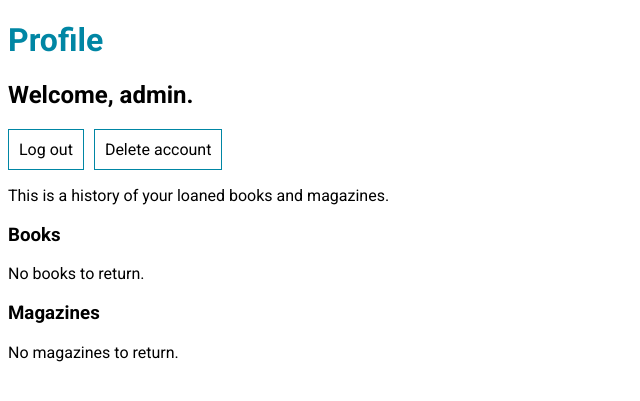
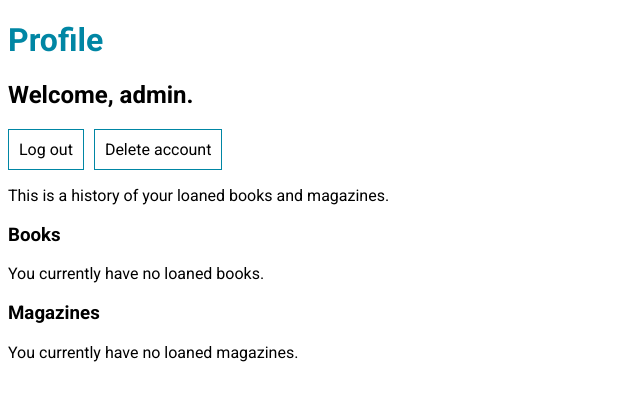
Before and after one commit to tirilg/django-library-system, a Django app: page /user/profile/ in a window 1280 px wide. Shown: the part 49-450 px from the top of the page, without its empty margins (0-640 px from the left). Run offline with Django 3.2, Linux system fonts and the light colour scheme; a user stored in the database is signed in; data comes from the database, SQL or seed files in the repository; both versions use the stored data as it was after the commit.

Commit message:
minor fixes

```diff
--- a/library_app/views.py
+++ b/library_app/views.py
@@ -7,7 +7,7 @@ from django.contrib.auth.decorators import login_required
 
 @login_required
 def index(request):
-    books = Book.objects.filter(is_available = True)
-    magazines = Magazine.objects.filter(is_available = True)
+    books = Book.objects.filter(is_available = True).order_by('author')
+    magazines = Magazine.objects.filter(is_available = True).order_by('title')
     context = {"books": books, "magazines": magazines}
     return render(request, "library_app/index.html", context)
--- a/templates/library_app/index.html
+++ b/templates/library_app/index.html
@@ -5,6 +5,7 @@
 <!-- Main body part -->
 {% block content %}
 <h1>Library</h1>
+<h3>Welcome, {{user.username}}.</h3>
 <p id="intro">
 Here is a list of books and magazines you can loan.
 You can loan 10 books at a time, and 3 magazines at a time.
--- a/templates/user_app/profile.html
+++ b/templates/user_app/profile.html
@@ -36,7 +36,7 @@
             {% endfor %}
         </table>
         {% else %}
-            <p>No books to return.</p>
+            <p>You currently have no loaned books.</p>
         {% endif %}
 
    <h3>Magazines</h3>
@@ -60,7 +60,7 @@
         {% endfor %}
       </table>
     {% else %}
-      <p>No magazines to return.</p>
+      <p>You currently have no loaned magazines.</p>
     {% endif %}
     </div>
 </div>
--- a/user_app/views.py
+++ b/user_app/views.py
@@ -111,8 +111,6 @@ def loan_item(request, type, id):
                 book.is_available = False
                 book.save()
                 BookLoan.objects.create(book=book, user=request.user)
-            else:
-                error = "no"
 
     if type == "magazine":
         magazine = get_object_or_404(Magazine, id=id)
@@ -158,7 +156,7 @@ def return_item(request, type, id):
     return HttpResponseRedirect(reverse("user_app:profile"))
 
 
-####### - Admin - #######
+####### - Admin page showing loaned items - #######
 
 @login_required
 def admin(request):
```
Also changed, not shown: db.sqlite3.
